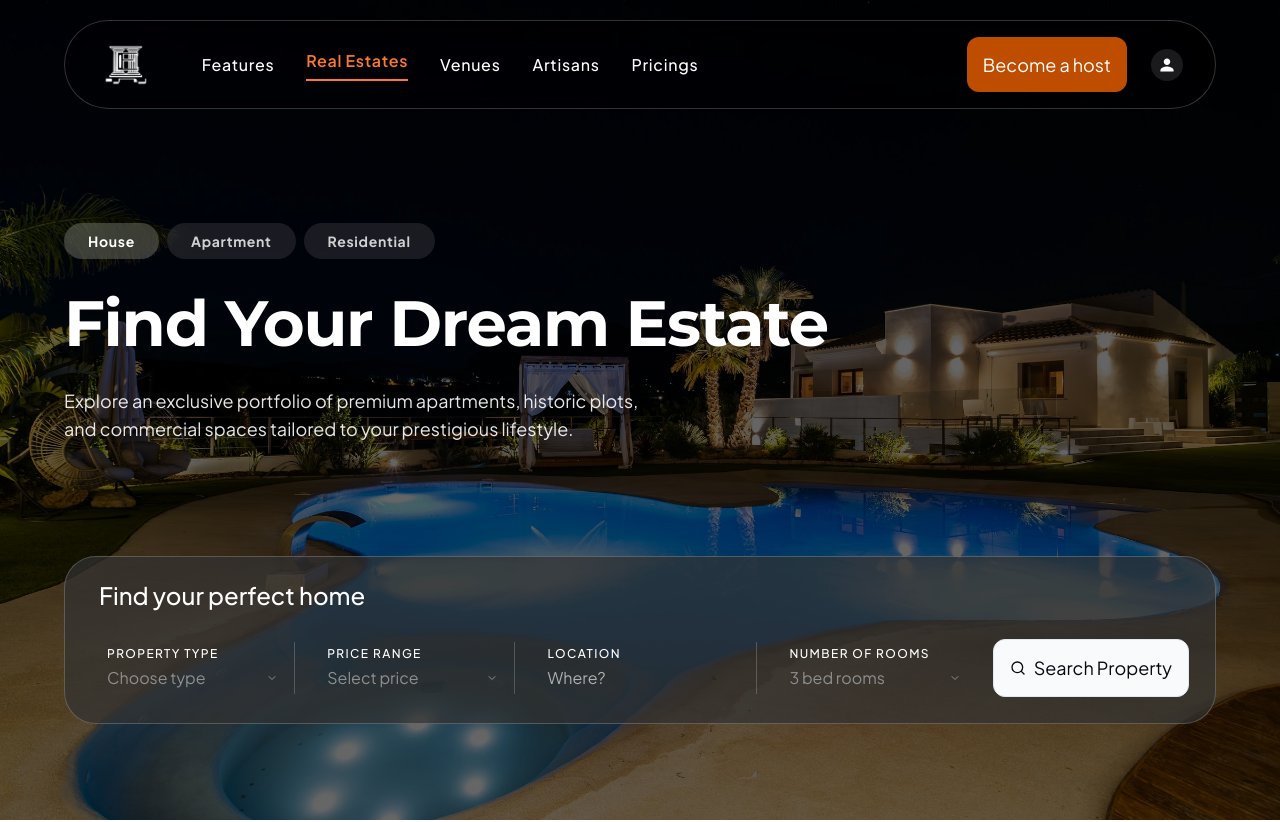
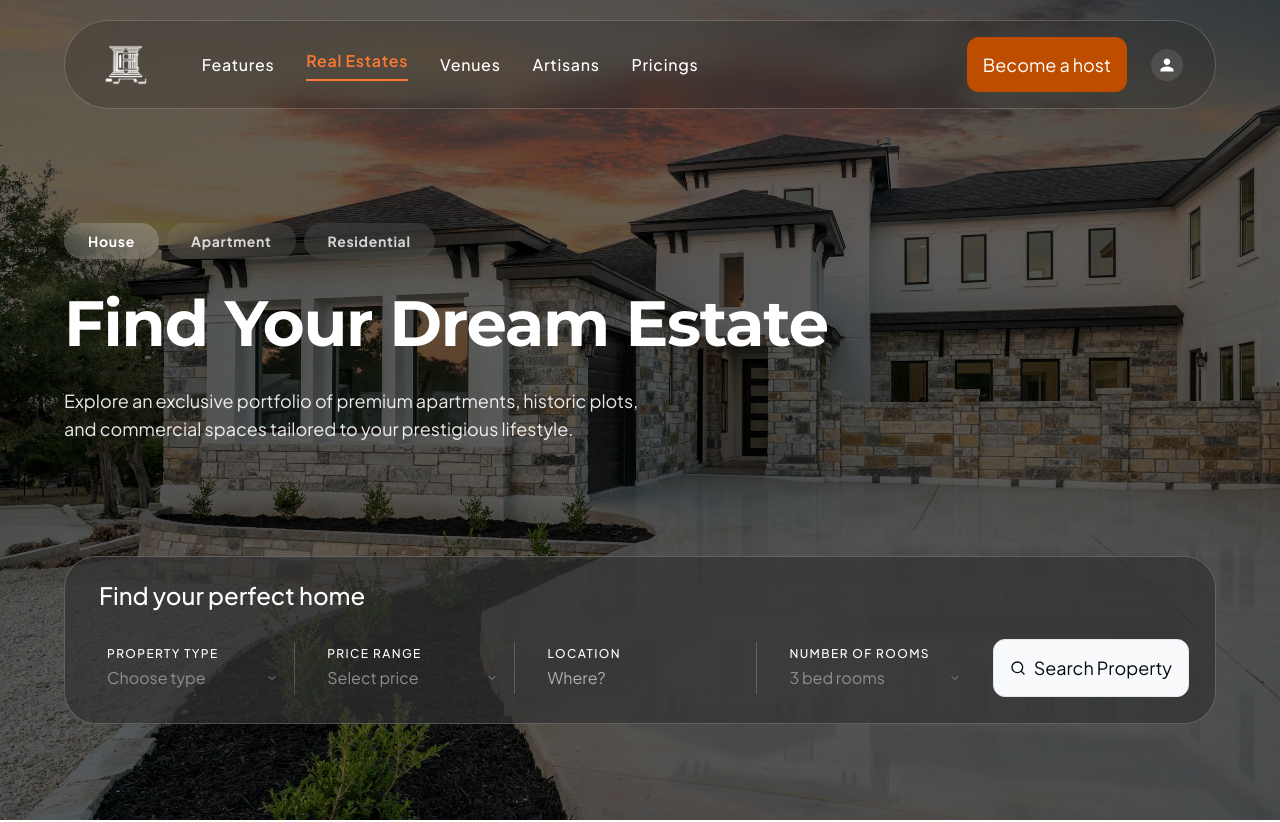
Before and after one commit to REGENCY-14/Real-Estate, a Next.js app: page /property in a window 1280 px wide. Shown: the top 822 px of the page. Built offline with nearby package versions, Linux system fonts and the light colour scheme.

Commit message:
Swap the property listings hero to a distinct estate photo
Was reusing the same photo as the /home hero. Replaced with a sharp,
high-res (2400x1597) sunset estate shot so the two pages don't look
identical, free under the Unsplash License.

```diff
--- a/src/app/property/components/PropertyHero.tsx
+++ b/src/app/property/components/PropertyHero.tsx
@@ -37,7 +37,7 @@ export default function PropertyHero() {
   return (
     <section className="relative flex min-h-[820px] w-full flex-col overflow-hidden pb-24">
       <div className="absolute inset-0">
-        <Image src="/landing/hero-estate.jpg" alt="Modern estate at dusk" fill priority className="object-cover" />
+        <Image src="/property/property-hero.jpg" alt="Grand estate at sunset" fill priority className="object-cover" />
         <div className="absolute inset-0 bg-black/60" />
       </div>
 
```
Also changed, not shown: public/property/property-hero.jpg (added).
